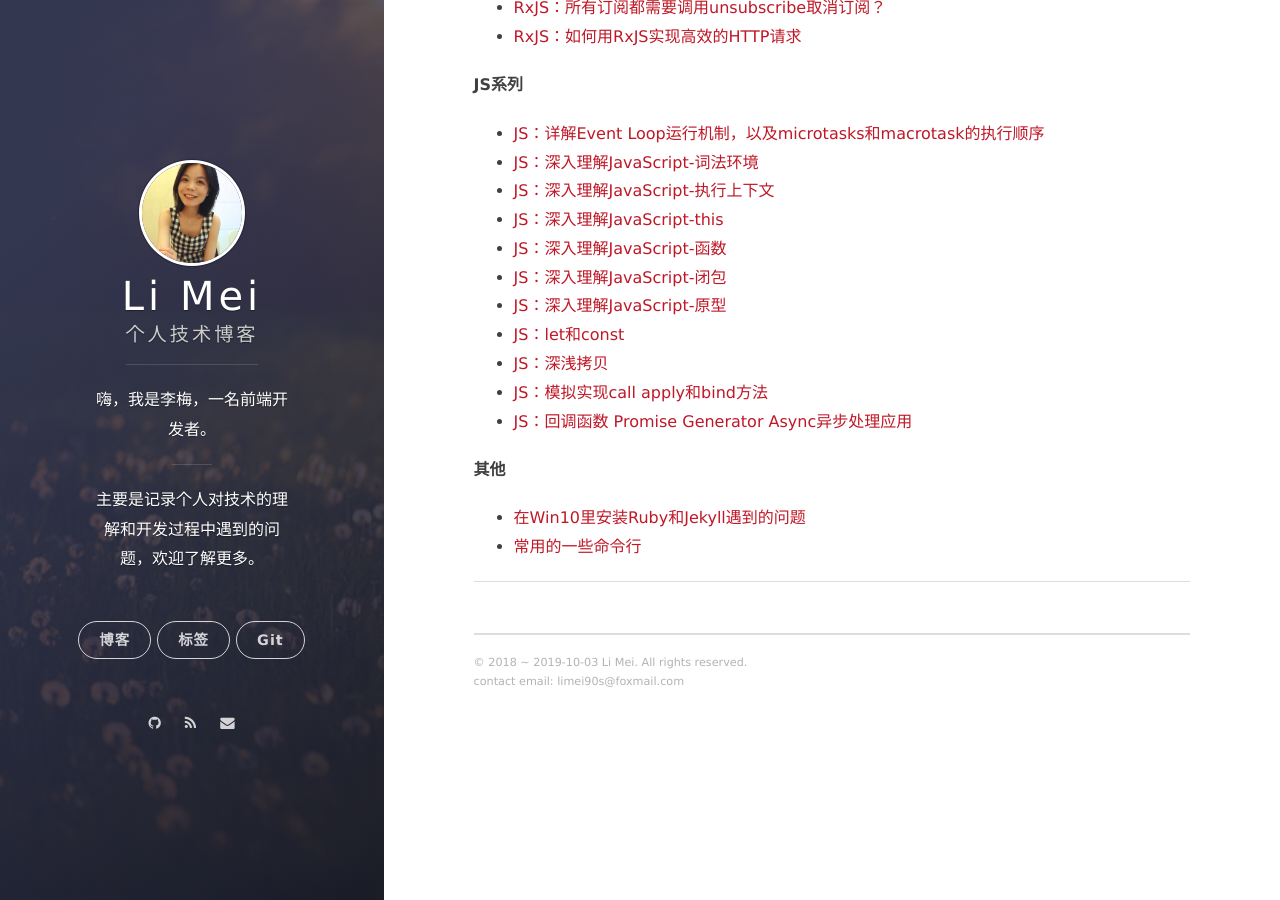
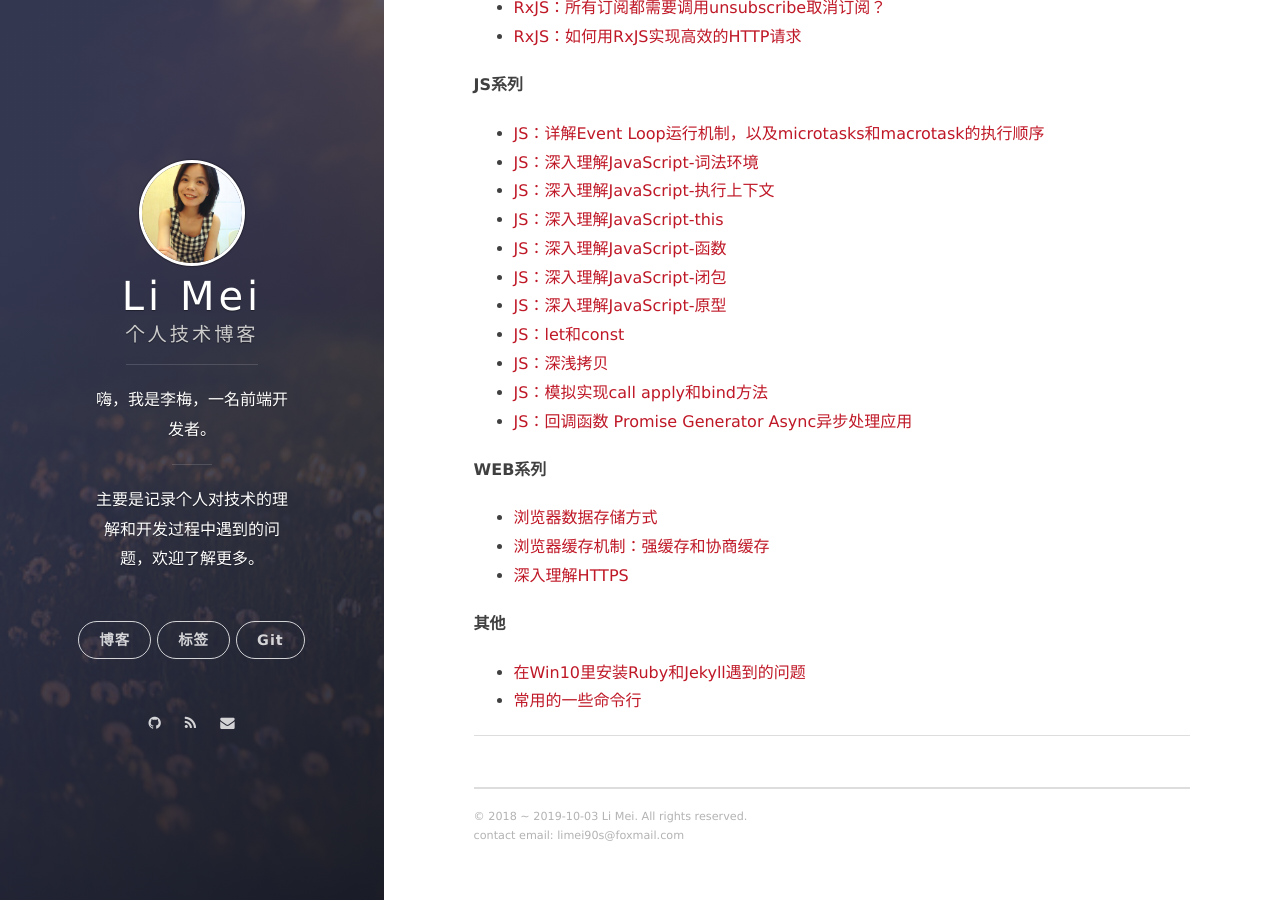
Before and after one commit to LiMeii/LiMeii.github.io, a Jekyll site: the page built from tag.md, in a window 1280 px wide and 900 px high, scrolled down 1072 px. Built offline with Jekyll 4.4.1, drawn with Linux system fonts in a browser that asks for light colours; nearby versions of some CDN libraries.

Commit message:
update tag

```diff
--- a/tag.md
+++ b/tag.md
@@ -50,6 +50,11 @@ layout: post
 - [JS：模拟实现call apply和bind方法](https://limeii.github.io/2019/06/js-applycallbind-implemented/)
 - [JS：回调函数 Promise Generator Async异步处理应用](https://limeii.github.io/2019/06/js-generator-async/)
 
+**WEB系列**
+- [浏览器数据存储方式](https://limeii.github.io/2018/11/web-storage/)
+- [浏览器缓存机制：强缓存和协商缓存](https://limeii.github.io/2018/11/web-cache/)
+- [深入理解HTTPS](https://limeii.github.io/2018/11/deep-understanding-https/)
+
 **其他**
 - [在Win10里安装Ruby和Jekyll遇到的问题](https://limeii.github.io/2019/06/issues-setup-rubyjekyll-windows/)
 - [常用的一些命令行](https://limeii.github.io/2019/03/tools-commoncmd/)
```
